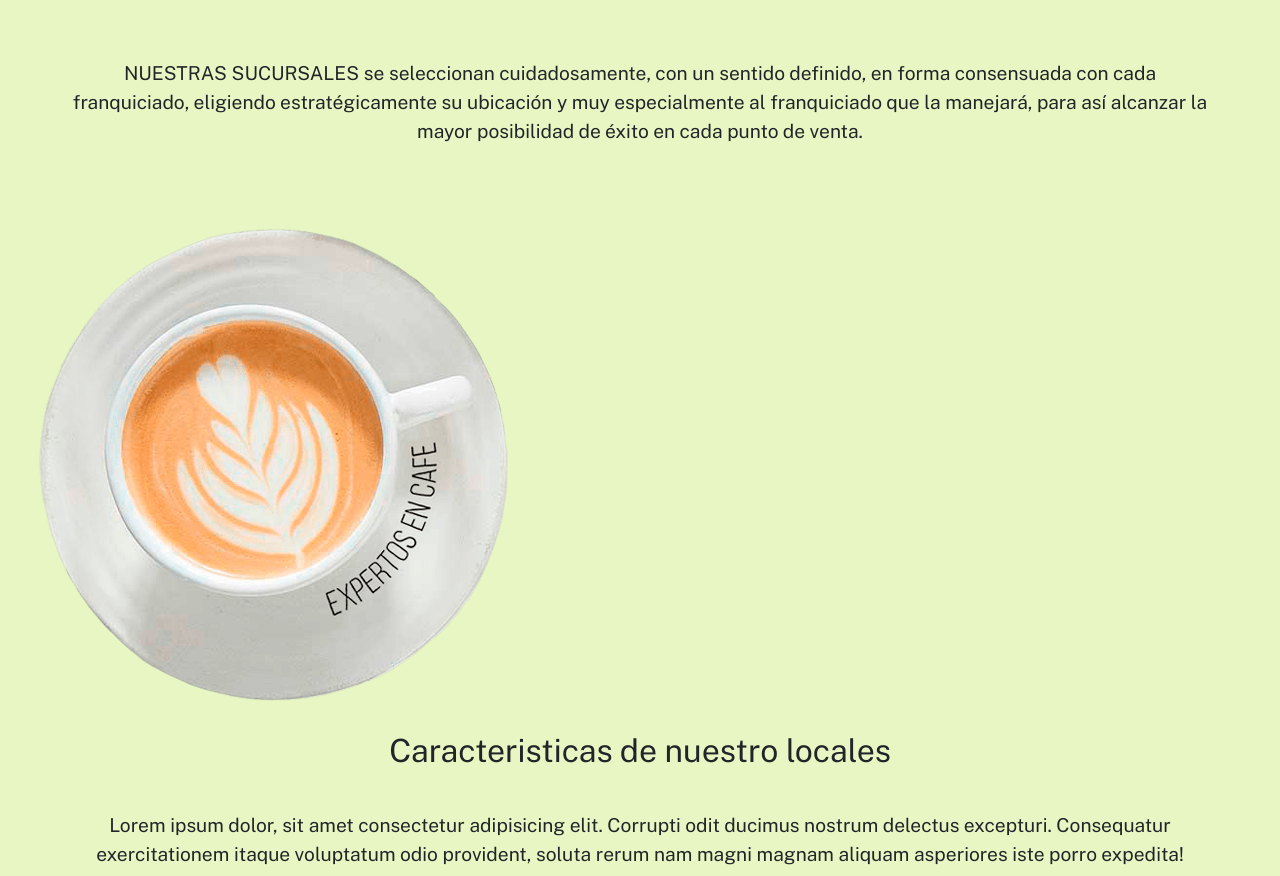
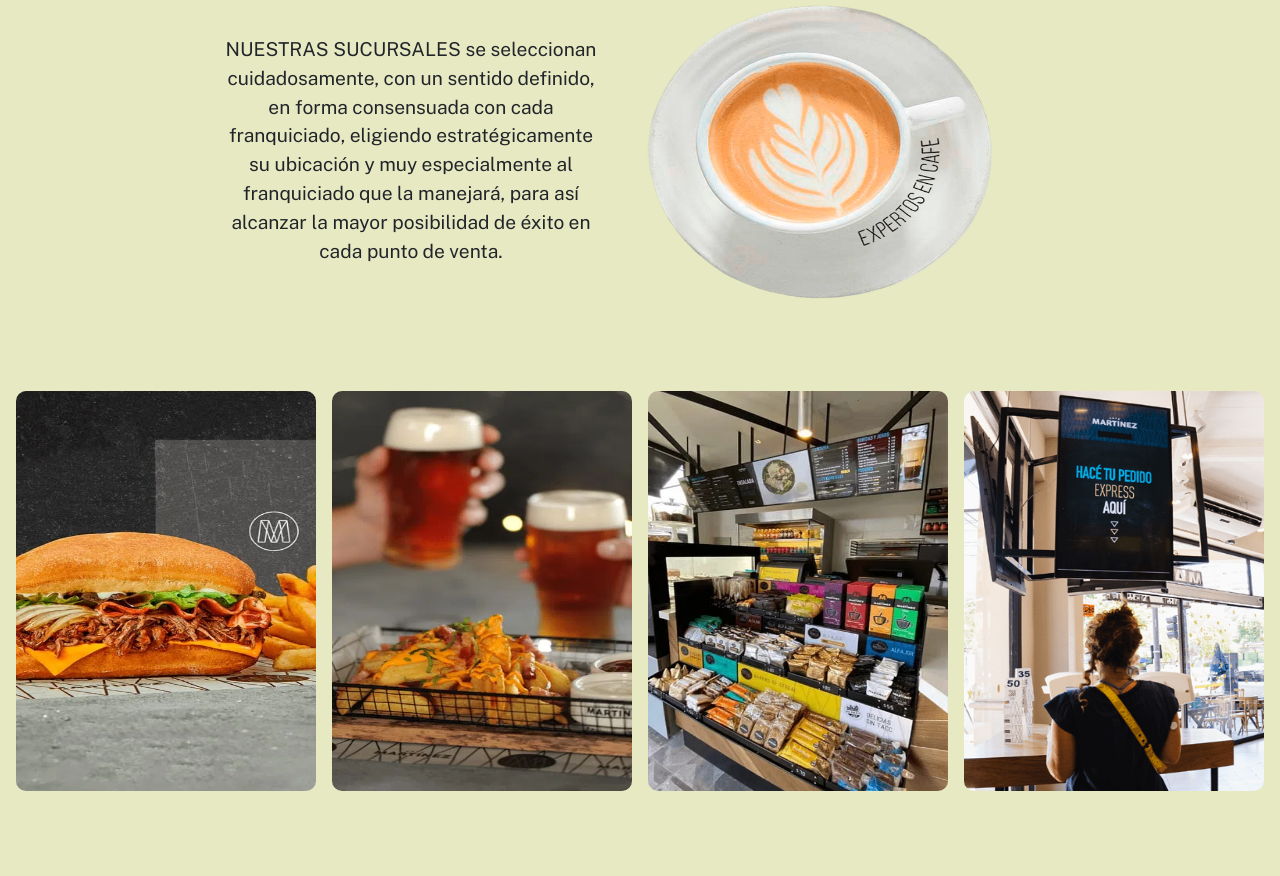
Before and after one commit to alexanderson87/final1, a website: page page/franquicias.html in a window 1280 px wide. Shown: the part 327-1203 px from the top of the page. Drawn offline with nearby package versions, Linux system fonts and the light colour scheme.

Commit message:
terminando html franquicias

```diff
--- a/page/franquicias.html
+++ b/page/franquicias.html
@@ -66,6 +66,49 @@
 
       <h1 class="titulo">Se parte de nuestra red de franquicias</h1>
 
+      <div class="franquicia">
+
+      <div class="franquicia-img">
+        <p class="lorem">
+          NUESTRAS SUCURSALES se seleccionan cuidadosamente, con un sentido definido, en forma consensuada con cada franquiciado, eligiendo estratégicamente su ubicación y muy especialmente al franquiciado que la manejará, para así alcanzar la mayor posibilidad de éxito en cada punto de venta.
+        </p>
+      </div>
+      <div class="franquicia-img">
+        <img src="../img/franq1.png" alt="" class="img-franq">
+      </div>
+
+      <section class="franquicia-1">
+
+      <div class="franquicia-img1">
+        <img src="../img/franq2.webp" alt="" class="img-franq-2">
+
+      </div>
+      <div class="franquicia-img1">
+        <img src="../img/franq3.webp" alt="" class="img-franq-2">
+
+      </div>
+      <div class="franquicia-img1">
+        <img src="../img/franq4.webp" alt="" class="img-franq-2">
+
+      </div>
+      <div class="franquicia-img1">
+        <img src="../img/franq6.png" alt="" class="img-franq-2">
+      </div>
+
+    </section>
+
+
+      <div class="franquicia-img">1
+
+      </div>
+
+      <div class="franquicia-img">1
+
+      </div>
+    </div>
+
+      <!--
+
       <section class="franquicia">
 
       <div class="franquicia1">
@@ -110,6 +153,7 @@
         </section>
 
     </main>
+    -->
 
 
     <footer class="footer">
--- a/scss/base/_variables.scss
+++ b/scss/base/_variables.scss
@@ -1,2 +1,2 @@
-$color-principal:rgba(245, 245, 220, 0.881);
+$color-principal:rgba(245, 231, 220, 0.881);
 $color-secundario: #8c96a0;
--- a/scss/main.scss
+++ b/scss/main.scss
@@ -66,10 +66,7 @@ body {
   padding: 2rem;
 }
 
-.nuestro{
-  width: 90%;
-  background-color: black;
-}
+
 
 .lorem{
   padding: 2rem;
--- a/scss/partials/_cuerpo.scss
+++ b/scss/partials/_cuerpo.scss
@@ -1,7 +1,12 @@
 .cuerpo {
     grid-area: cuerpo;
     background-color: $color-principal;
-
+    .carrusel{
+        height: 400px;
+        width: 100%;
+        margin-top: 1rem;
+        margin-bottom: 2rem;
+       }
     .fotos{
         display: flex;
         flex-wrap: wrap;
--- a/scss/partials/_footer.scss
+++ b/scss/partials/_footer.scss
@@ -15,6 +15,9 @@
             padding: 20px;
              .logo img{
                 width: 180px;
+                .img-logo{
+                    border-radius: 20px;
+                  }
             }
             .terms{
                 max-width: 350px;
--- a/scss/partials/_franquicias.scss
+++ b/scss/partials/_franquicias.scss
@@ -3,16 +3,36 @@
     flex-direction: row;
     flex-wrap: wrap;
     justify-content: center;
-    .franquicia-img1{
+    gap: 0.5rem;
+    .franquicia-img{
         display: flex;
         flex-direction: row;
-        padding: 0.5rem;
-        margin: 1rem;
-        .franq{
-            padding: 2rem;
+        flex-wrap: wrap;
+        padding: rem;
+        width: 450px;
+        height: 300px
+        .img-franq{
+            width: 350px ;
+            height: 300px;
+          }
+      }
+      .franquicia-1{
+        display: flex;
+        flex-direction: row;
+        flex-wrap: wrap;
+        justify-content: center;
+        gap: 1rem;
+        .img-franq-2{
+            display: flex;
+            flex-direction: row;
+            flex-wrap: wrap;
             width: 300px;
             height: 400px;
-            border-radius: 1rem;
-          }
+            margin-top: 5rem;
+            margin-bottom: 5rem;
+            border-radius: 10px;
+
+            }
+
       }
   }
--- a/scss/partials/_header.scss
+++ b/scss/partials/_header.scss
@@ -1,5 +1,5 @@
 .encabezado {
     grid-area: encabezado;
-    background-color: $color-principal;
+    background-color: rgba(245, 245, 245, 0.779);
     width: 100%;
   }
```
Also changed, not shown: index.html (+7 -5 lines), css/main.css, img/logo1.jpeg (added).
